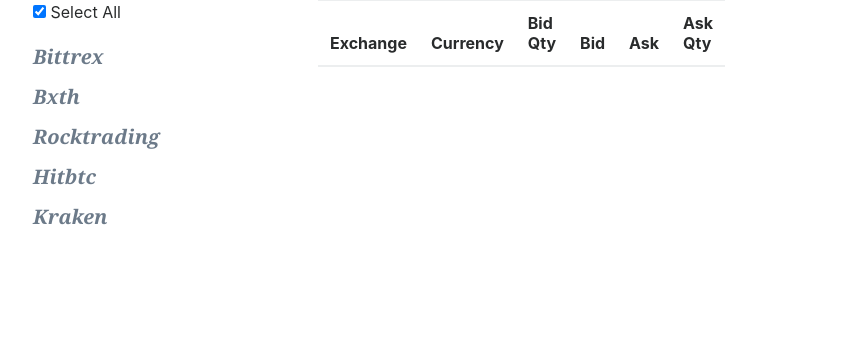
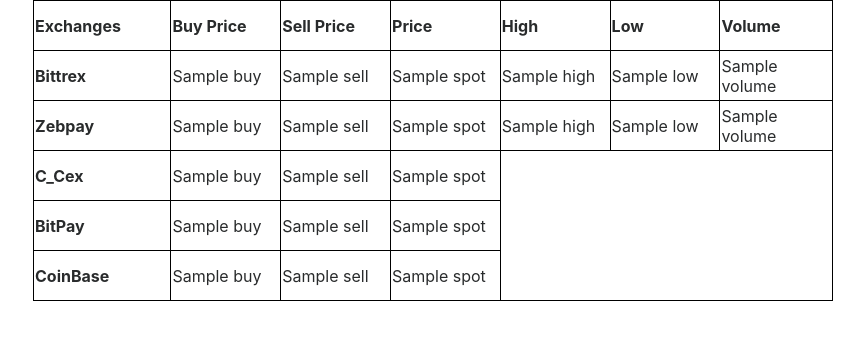
Before and after one commit to 30ankitbansal/exchange_app, a Django app: template rest_data/templates/rest_data/home.html in a window 1280 px wide. Shown: the part 80-420 px from the top of the page, without its empty margins (52-916 px from the left). Run offline with Django 3.2, Linux system fonts and the light colour scheme; the template is opened without the code that fills it: most values are stand-ins (such as "Sample title", 1, 10 or a date in 2020); parts of the project's set-up code (start-up, migrations or seed data) failed here and were passed over; some libraries are stand-ins or nearby versions.

Commit message:
DAta coming as expected

```diff
--- a/api/bittrex.py
+++ b/api/bittrex.py
@@ -5,7 +5,7 @@
 
 
 def api_query():
-    ret = requests.get('https://bittrex.com/api/v1.1/public/getmarketsummaries', headers=header)
+    ret = requests.get('https://bittrex.com/api/v1.1/public/getticker?market=usdt-btc', headers=header)
     data = json.loads(ret.text)
     # print(data)
     d = {}
--- a/api/therocktrading.py
+++ b/api/therocktrading.py
@@ -9,7 +9,7 @@
 def api_query():
     ret = requests.get('https://api.therocktrading.com/v1/funds/tickers', headers=headers)
     data = json.loads(ret.text)['tickers']
-    print(data)
+    # print(data)
     d = {}
     for item in data:
         d[item['fund_id']] = {
--- a/rest_data/templates/rest_data/home.html
+++ b/rest_data/templates/rest_data/home.html
@@ -4,187 +4,69 @@
 
 <header class="cd-header">
   <h2>Exchange Data</h2>
+   <style>
+       table, th, td {
+    border: 1px solid black;
+    width: 800px;
+    height: 50px;
+}
+   </style>
 </header>
 
 <div class="container">
   <div class="row">
     <div class="col-xs-12 col-md-3">
+        <table>
+            <tr>
+                <th>Exchanges</th>
+                <th>Buy Price</th>
+                <th>Sell Price</th>
+                <th>Price</th>
+                <th>High</th>
+                <th>Low</th>
+                <th>Volume</th>
+            </tr>
+            <tr>
+                <th>Bittrex</th>
+                <td>{{bittrex.buy}}</td>
+                <td>{{bittrex.sell}}</td>
+                <td>{{bittrex.spot}}</td>
+                <td>{{bittrex.high}}</td>
+                <td>{{bittrex.low}}</td>
+                <td>{{bittrex.volume}}</td>
+            </tr>
+            <tr>
+                <th>Zebpay</th>
+                <td>{{ZebPay.buy}}</td>
+                <td>{{ZebPay.sell}}</td>
+                <td>{{ZebPay.spot}}</td>
+                <td>{{ZebPay.high}}</td>
+                <td>{{ZebPay.low}}</td>
+                <td>{{ZebPay.volume}}</td>
+            </tr>
+            <tr>
+                <th>C_Cex</th>
+                <td>{{c_cex.buy}}</td>
+                <td>{{c_cex.sell}}</td>
+                <td>{{c_cex.spot}}</td>
+            </tr>
+            <tr>
+                <th>BitPay</th>
+                <td>{{bitpay.buy}}</td>
+                <td>{{bitpay.sell}}</td>
+                <td>{{bitpay.spot}}</td>
+            </tr>
+            <tr>
+                <th>CoinBase</th>
+                <td>{{coinbase.buy}}</td>
+                <td>{{coinbase.sell}}</td>
+                <td>{{coinbase.spot}}</td>
+            </tr>
 
-        <div class="checkbox" id="filter">
-
-            <label><input id="selectAll" type="checkbox" > Select All</label>
-
-
-
-              <div id="bittrexButton" class="selectList"
-              onmouseover="this.style.color='blue';" onmouseout="this.style.color='#6C7A89';">Bittrex</div>
-                <div id="bittrexSelectList">
-                  {% for pair in bittrex_pair %}
-                  <label>
-	                   <input class="checkboxClass" type="checkbox"  value="{{pair}}"> {{pair}}
-	                  </label><br>
-                  {% endfor %}
-                </div>
-
-                <div id="bxthButton" class="selectList"
-                onmouseover="this.style.color='blue';" onmouseout="this.style.color='#6C7A89';">Bxth</div>
-                <div id="bxthSelectList">
-                  {% for pair in bxth_pair %}
-                  <label>
-	                   <input class="checkboxClass" type="checkbox"  value="{{pair}}"> {{pair}}
-	                </label><br>
-                  {% endfor %}
-                </div>
-
-                <div id="rocktradingButton" class="selectList"
-                  onmouseover="this.style.color='blue';" onmouseout="this.style.color='#6C7A89';">Rocktrading</div>
-                  <div id="rocktradingSelectList">
-                    {% for pair in rocktrading_pair %}
-                    <label>
-    	                 <input class="checkboxClass" type="checkbox"  value="{{pair}}"> {{pair}}
-    	               </label><br>
-                    {% endfor %}
-                  </div>
-
-                  <div id="hitbtcButton" class="selectList"
-                  onmouseover="this.style.color='blue';" onmouseout="this.style.color='#6C7A89';">Hitbtc</div>
-                  <div id="hitbtcSelectList">
-                    {% for pair in hitbtc_pair %}
-                    <label>
-  	                   <input class="checkboxClass" type="checkbox"  value="{{pair}}"> {{pair}}
-  	                </label><br>
-                    {% endfor %}
-                  </div>
-
-              <div id="krakenButton" class="selectList"
-                onmouseover="this.style.color='blue';" onmouseout="this.style.color='#6C7A89';">Kraken</div>
-                <div id="krakenSelectList">
-                  {% for pair in kraken_pair %}
-                  <label>
-	                   <input class="checkboxClass" type="checkbox"  value="{{pair}}"> {{pair}}
-	                </label><br>
-                  {% endfor %}
-                </div>
-
-              </div>
-            </div>
-
-  <div class="col-xs-12 col-md-3">
-	  <table class="table table-striped" id="tabela1">
-	    <thead>
-	      <tr id="thead">
-          <th>Exchange</th><th>Currency</th><th>Bid Qty</th><th>Bid</th><th>Ask</th><th>Ask Qty</th>
-	      </tr>
-	    </thead>
-      <tbody>
-
-
-        {% for currency,data in bittrex.items %}
-        <tr>
-          <td >Bittrex </td>
-          <td class="currencyy">{{currency}}</td>
-          <td >{{data.bid_qty}}</td>
-          <td >{{data.bid}}</td>
-          <td >{{data.ask}}</td>
-          <td >{{data.ask_qty}}</td>
-        </tr>
-        {% endfor %}
-
-        {% for currency,data in bxth.items %}
-        <tr>
-          <td >Bxth </td>
-          <td class="currencyy">{{currency}}</td>
-          <td >{{data.bid_qty}}%</td>
-          <td >{{data.bid}}</td>
-          <td >{{data.ask}}</td>
-          <td >{{data.ask_qty}}</td>
-        </tr>
-        {% endfor %}
-
-        {% for currency,data in rocktrading.items %}
-        <tr>
-          <td >Rocktrading </td>
-          <td class="currencyy">{{currency}}</td>
-          <td >{{data.bid_qty}}</td>
-          <td >{{data.bid}}</td>
-          <td >{{data.ask}}</td>
-          <td >{{data.ask_qty}}</td>
-        </tr>
-        {% endfor %}
-
-        {% for currency,data in hitbtc.items %}
-        <tr>
-          <td >Hitbtc </td>
-          <td class="currencyy">{{currency}}</td>
-          <td >{{data.bid_qty}}</td>
-          <td >{{data.bid}}</td>
-          <td >{{data.ask}}</td>
-          <td >{{data.ask_qty}}</td>
-        </tr>
-        {% endfor %}
-
-      {% for currency,data in kraken.items %}
-        <tr>
-          <td >Kraken </td>
-          <td class="currencyy">{{currency}}</td>
-          <td >{{data.bid_qty}}</td>
-          <td >{{data.bid}}</td>
-          <td >{{data.ask}}</td>
-          <td >{{data.ask_qty}}</td>
-        </tr>
-        {% endfor %}
-        </tbody>
-	  </table>
-</div>
-</div>
+        </table>
+    </div>
+  </div>
 </div>
 
 
-<script>
-  $(document).ready(function () {
-  $("#selectAll").prop('checked', true);
-  $(".checkboxClass").prop('checked', true);
- $("#hitbtcSelectList").hide();
- $("#rocktradingSelectList").hide();
- $("#bittrexSelectList").hide();
- $("#bxthSelectList").hide();
- $("#krakenSelectList").hide();
- $("input:checkbox").on("change", function () {
-     var a = $("input:checkbox:checked").map(function () {
-         return $(this).val()
-     }).get()
-     $("#tabela1 tr").hide();
-     var currencies = $(".currencyy").filter(function () {
-         var currencyy = $(this).text(),
-             index = $.inArray(currencyy, a);
-         return index >= 0
-     }).parent().show();
-     $("#thead").show();
- }).first().change();
-$("#thead").show();
-});
-$("#hitbtcButton").click(function(){
-    $("#hitbtcSelectList").toggle();
-});
-$("#rocktradingButton").click(function(){
-    $("#rocktradingSelectList").toggle();
-});
-$("#bittrexButton").click(function(){
-   $("#bittrexSelectList").toggle();
-});
-$("#bxthButton").click(function(){
-  $("#bxthSelectList").toggle();
-});
-$("#krakenButton").click(function(){
-  $("#krakenSelectList").toggle();
-});
-$("#selectAll").change(function() {
-   if(this.checked) {
-      $(".checkboxClass").prop('checked', true);
-   }else{
-      $(".checkboxClass").prop('checked', false);
-   }
-});
-</script>
-
 {% endblock %}
```
Also changed, not shown: api/price_data.py (+43 -46 lines), rest_data/views.py (+2 -21 lines), db.sqlite3.
